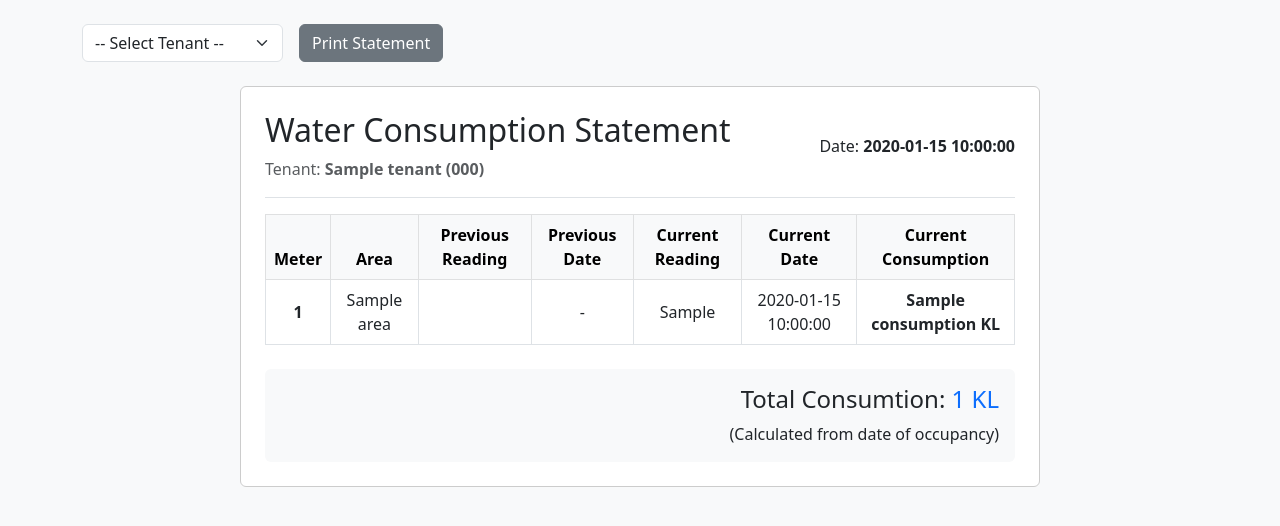
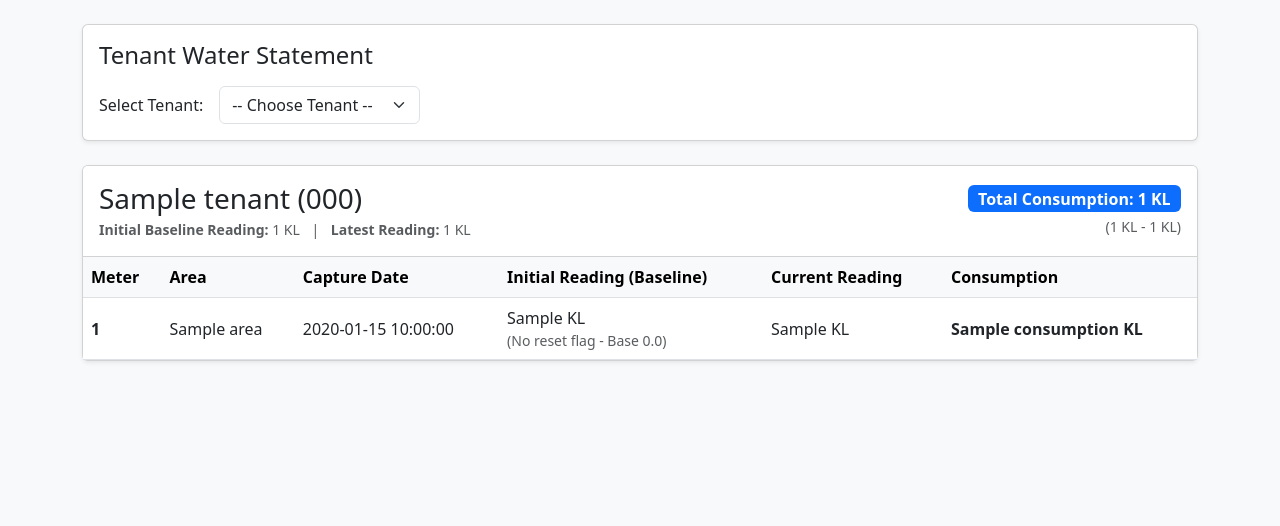
Before and after one commit to getting2vinod/watermeter, a FastAPI app: template app/templates/statement.html in a window 1280 px wide. Shown: the part 56-582 px from the top of the page. Run offline with FastAPI, Linux system fonts and the light colour scheme; the template is opened without the code that fills it: most values are stand-ins (such as "Sample title", 1, 10 or a date in 2020).

Commit message:
Included base line in statement

```diff
--- a/app/templates/statement.html
+++ b/app/templates/statement.html
@@ -1,65 +1,82 @@
 {% extends "base.html" %}
 {% block content %}
-<div class="no-print mb-4">
-    <form method="get" class="row g-3 align-items-center">
+<div class="card shadow-sm mb-4">
+    <div class="card-body">
+        <h4 class="card-title mb-3">Tenant Water Statement</h4>
+        <form action="{{ ROUTE_PATH }}/statement" method="get" class="row g-3 align-items-center">
+            <div class="col-auto">
+                <label class="col-form-label">Select Tenant:</label>
+            </div>
             <div class="col-auto">
                 <select name="tenant_id" class="form-select" onchange="this.form.submit()">
-                <option value="">-- Select Tenant --</option>
+                    <option value="">-- Choose Tenant --</option>
                     {% for t in tenants %}
-                <option value="{{ t.id }}" {% if selected_tenant_id == t.id %}selected{% endif %}>{{ t.code }} - {{ t.name }}</option>
+                    <option value="{{ t.id }}" {% if selected_tenant_id == t.id %}selected{% endif %}>
+                        {{ t.code }} - {{ t.name }}
+                    </option>
                     {% endfor %}
                 </select>
             </div>
-        {% if data %}
-        <div class="col-auto">
-            <button type="button" class="btn btn-secondary" onclick="window.print()">Print Statement</button>
-        </div>
-        {% endif %}
         </form>
-</div>
-
-{% if data %}
-<div class="card p-4 mx-auto" style="max-width: 800px; border: 1px solid #ccc;">
-    <div class="d-flex justify-content-between align-items-center border-bottom pb-3 mb-3">
-        <div>
-            <h2>Water Consumption Statement</h2>
-            <p class="mb-0 text-muted">Tenant: <strong>{{ data.tenant.name }} ({{ data.tenant.code }})</strong></p>
-        </div>
-        <div class="text-end">
-            <p class="mb-0">Date: <strong>{{ data.generated_date }}</strong></p>
     </div>
 </div>
 
-    <table class="table table-bordered text-center align-middle mb-4">
+{% if data and data.tenant %}
+<div class="card shadow-sm bg-white">
+    <div class="card-header bg-white d-flex justify-content-between align-items-center py-3">
+        <div>
+            <h3 class="mb-0">{{ data.tenant.name }} ({{ data.tenant.code }})</h3>
+            <div class="text-muted small mt-1">
+                <strong>Initial Baseline Reading:</strong> {{ data.total_initial_reading }} KL
+                <span class="mx-2">|</span>
+                <strong>Latest Reading:</strong> {{ data.total_current_reading }} KL
+            </div>
+        </div>
+        <div class="text-end">
+            <span class="badge bg-primary fs-6">
+                Total Consumption: {{ data.total_consumption }} KL
+            </span>
+            <div class="text-muted small mt-1">
+                ({{ data.total_current_reading }} KL - {{ data.total_initial_reading }} KL)
+            </div>
+        </div>
+    </div>
+    <div class="card-body p-0">
+        <div class="table-responsive">
+            <table class="table table-hover align-middle mb-0">
                 <thead class="table-light">
                     <tr>
                         <th>Meter</th>
                         <th>Area</th>
-                <th>Previous Reading</th>
-                <th>Previous Date</th>
+                        <th>Capture Date</th>
+                        <th>Initial Reading (Baseline)</th>
                         <th>Current Reading</th>
-                <th>Current Date</th>
-                <th>Current Consumption</th>
+                        <th>Consumption</th>
                     </tr>
                 </thead>
                 <tbody>
-            {% for m in data.meter_stats %}
+                    {% for stat in data.meter_stats %}
                     <tr>
-                <td><strong>{{ m.meter_number }}</strong></td>
-                <td>{{ m.area }}</td>
-                <td>{{ m.previous_reading if m.previous_reading is not none else '-' }}</td>
-                <td>{{ m.previous_date if m.previous_date else '-' }}</td>
-                <td>{{ m.current_reading if m.current_reading is not none else '-' }}</td>
-                <td>{{ m.current_date if m.current_date else '-' }}</td>
-                <td><strong>{{ m.consumption if m.consumption is not none else '-' }} KL</strong></td>
+                        <td><strong>{{ stat.meter_number }}</strong></td>
+                        <td>{{ stat.area }}</td>
+                        <td>{{ stat.current_date or 'No Readings' }}</td>
+                        <td>
+                            {{ stat.initial_reading }} KL
+                            {% if stat.previous_date %}
+                            <small class="text-muted d-block">(Reset on {{ stat.previous_date }})</small>
+                            {% else %}
+                            <small class="text-muted d-block">(No reset flag - Base 0.0)</small>
+                            {% endif %}
+                        </td>
+                        <td>{{ stat.current_reading if stat.current_reading is not none else '-' }} KL</td>
+                        <td>
+                            <strong>{{ stat.consumption }} KL</strong>
+                        </td>
                     </tr>
                     {% endfor %}
                 </tbody>
             </table>
-
-    <div class="p-3 bg-light rounded text-end">
-        <h4>Total Consumtion: <span class="text-primary">{{ data.total_consumption }} KL</span></h4>
-        (Calculated from date of occupancy)
+        </div>
     </div>
 </div>
 {% endif %}
```
Also changed, not shown: app/services/readings.py (+16 -3 lines). Lines whose indentation alone changed are shown as unchanged.
